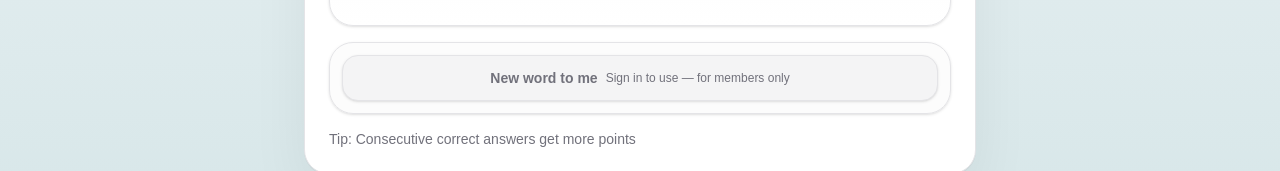
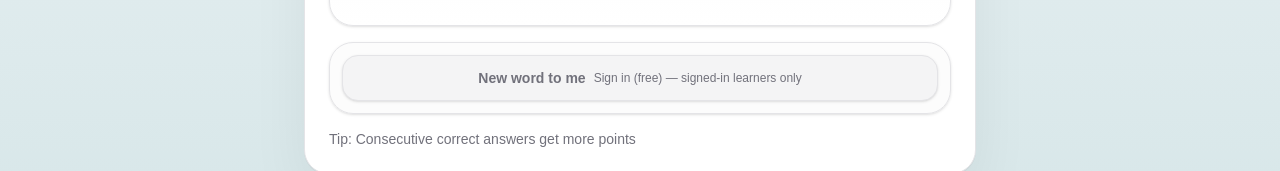
Before and after one commit to stefiokurniadi/laoshi-xu, a Next.js app: page / in a window 1280 px wide. Shown: the part 517-688 px from the top of the page. Built offline with nearby package versions, Linux system fonts and the light colour scheme; no server answers; the database is empty.

Commit message:
Fix Review List Issue

```diff
--- a/src/app/actions/review.ts
+++ b/src/app/actions/review.ts
@@ -29,6 +29,20 @@ export async function upsertFailedWord(wordId: number) {
     { onConflict: "user_id,word_id" },
   );
   if (upError) throw upError;
+}
+
+export async function removeFailedWord(wordId: number) {
+  await assertNotSuperadminPlay();
+  const supabase = await createSupabaseServerClient();
+  const {
+    data: { user },
+    error: userError,
+  } = await supabase.auth.getUser();
+  if (userError) throw userError;
+  if (!user) throw new Error("Not authenticated");
+
+  const { error } = await supabase.from("failed_words").delete().eq("user_id", user.id).eq("word_id", wordId);
+  if (error) throw error;
 }
 
 export async function getFailedWords() {
--- a/src/app/layout.tsx
+++ b/src/app/layout.tsx
@@ -58,11 +58,11 @@ export const metadata: Metadata = {
     googleBot: { index: true, follow: true },
   },
   alternates: { canonical: siteUrl },
-  // Favicons: use `app/icon.png` + `app/apple-icon.png` (Laoshi Xu logo) so the tab icon isn’t the Vercel default.
-  icons: {
-    icon: [{ url: "/laoshi-xu-logo.png", type: "image/png", sizes: "250x250" }],
-    apple: [{ url: "/laoshi-xu-logo.png", type: "image/png", sizes: "250x250" }],
-  },
+  /**
+   * Tab + Apple touch icons: use file convention (`src/app/icon.png`, `src/app/apple-icon.png`)
+   * so Next emits proper `<link rel="icon">` and `<link rel="apple-touch-icon">` tags.
+   * Safari (incl. iPad) often ignores generic metadata-only icons or caches old ones aggressively.
+   */
 };
 
 export const viewport: Viewport = {
--- a/src/components/FlashcardGame.tsx
+++ b/src/components/FlashcardGame.tsx
@@ -13,7 +13,7 @@ import {
 } from "@/lib/game";
 import { fetchIdkRemaining, consumeIdkQuota } from "@/app/actions/idkQuota";
 import { incrementPoints } from "@/app/actions/profile";
-import { upsertFailedWord } from "@/app/actions/review";
+import { removeFailedWord, upsertFailedWord } from "@/app/actions/review";
 import {
   consumeIdkIfAllowedLocal,
   getIdkRemainingLocal,
@@ -506,13 +506,15 @@ export function FlashcardGame({
         return;
       }
 
-      if (result !== "correct") {
-        try {
+      try {
+        if (result === "correct") {
+          await removeFailedWord(word.id);
+        } else {
           await upsertFailedWord(word.id);
-          onReviewChange?.();
-        } catch {
-          // Ignore review failures (e.g. auth issues) without blocking gameplay.
         }
+        onReviewChange?.();
+      } catch {
+        // Ignore review sync failures (e.g. auth issues) without blocking gameplay.
       }
 
       try {
@@ -543,6 +545,7 @@ export function FlashcardGame({
 
   const pickDontKnow = useCallback(async () => {
     if (demo) return;
+    if (source === "review") return;
     if (!word || !mode || busy || reveal) return;
     if (idkRemaining <= 0) return;
 
@@ -585,6 +588,7 @@ export function FlashcardGame({
     onScoreChange,
     pinyinAutoplayOn,
     reveal,
+    source,
     speakCorrectAnswerHanzi,
     speechOk,
     startPrefetchAndScheduleAdvance,
@@ -595,6 +599,8 @@ export function FlashcardGame({
   const correctAnswerText = useMemo(() => (word && mode ? getAnswerText(mode, word) : ""), [mode, word]);
 
   const idkExhausted = idkRemaining <= 0;
+  const idkGuestLocked = Boolean(demo);
+  const idkReviewLocked = !demo && source === "review";
 
   const wordOptionsShown = useMemo(
     () => options.filter((opt): opt is { kind: "word"; word: HskWord } => opt.kind === "word"),
@@ -761,18 +767,26 @@ export function FlashcardGame({
                 ease: [0.22, 1, 0.36, 1],
                 delay: wordOptionsShown.length * 0.03,
               }}
-              disabled={busy || Boolean(reveal) || (demo ? true : idkExhausted)}
+              disabled={
+                busy ||
+                Boolean(reveal) ||
+                idkGuestLocked ||
+                idkReviewLocked ||
+                (!demo && idkExhausted)
+              }
               title={
-                demo
-                  ? "Sign in (free) to use “New word to me” — this feature is for signed-in learners."
-                  : undefined
+                idkGuestLocked
+                  ? "Sign in (free) to use “New word to me” — for signed-in learners."
+                  : idkReviewLocked
+                    ? "Not available on Previous Mistake cards — choose an answer to continue."
+                    : undefined
               }
               onClick={() => {
-                if (demo) return;
+                if (idkGuestLocked || idkReviewLocked) return;
                 void pickDontKnow();
               }}
-              className={`w-full rounded-2xl border px-4 py-3 text-center text-sm font-semibold shadow-sm transition-colors sm:col-span-2 ${
-                demo
+              className={`col-span-full w-full rounded-2xl border px-4 py-3 text-center text-sm font-semibold shadow-sm transition-colors sm:col-span-2 ${
+                idkGuestLocked || idkReviewLocked
                   ? "cursor-not-allowed border-zinc-200 bg-zinc-100 text-zinc-500"
                   : reveal?.pickedKey === "dontKnow"
                     ? "z-[1] !bg-amber-200 !text-amber-950 disabled:cursor-default disabled:opacity-100"
@@ -781,12 +795,15 @@ export function FlashcardGame({
                       : "border-amber-300 bg-amber-50 text-amber-950 hover:bg-amber-100 disabled:cursor-not-allowed"
               }`}
             >
-              {demo ? (
+              {idkGuestLocked ? (
                 <span className="inline-flex flex-col items-center gap-1 sm:flex-row sm:flex-wrap sm:justify-center sm:gap-x-2">
                   <span>New word to me</span>
-                  <span className="text-xs font-normal text-zinc-500">
-                    Sign in to use — for members only
-                  </span>
+                  <span className="text-xs font-normal text-zinc-500">Sign in (free) — signed-in learners only</span>
+                </span>
+              ) : idkReviewLocked ? (
+                <span className="inline-flex flex-col items-center gap-1 sm:flex-row sm:flex-wrap sm:justify-center sm:gap-x-2">
+                  <span>New word to me</span>
+                  <span className="text-xs font-normal text-zinc-500">Not used for Previous Mistake</span>
                 </span>
               ) : idkExhausted ? (
                 "Wait until tomorrow"
--- a/src/components/FlashcardShellClient.tsx
+++ b/src/components/FlashcardShellClient.tsx
@@ -53,7 +53,8 @@ export function FlashcardShellClient({
           <div className="flex flex-wrap items-center justify-between gap-3">
             <div className="flex min-w-0 flex-1 items-center gap-2">
               <h2 className="min-w-0 text-lg font-semibold tracking-tight text-zinc-900 sm:text-xl">
-                MISSION: Gain more points & Level up
+                <span className="sm:inline">MISSION: Gain more points </span>
+                <span className="block sm:inline">&amp; Level up</span>
               </h2>
               <button
                 type="button"
--- a/src/components/Navbar.tsx
+++ b/src/components/Navbar.tsx
@@ -1,6 +1,6 @@
 "use client";
 
-import { ChevronDown, Home, KeyRound, LogIn, LogOut, UserRound, X } from "lucide-react";
+import { ChevronDown, KeyRound, LogIn, LogOut, UserRound, X } from "lucide-react";
 import { motion, AnimatePresence } from "framer-motion";
 import Link from "next/link";
 import { useCallback, useEffect, useMemo, useRef, useState } from "react";
@@ -162,30 +162,47 @@ export function Navbar({
 
   return (
     <div className="relative z-40 w-full bg-[#f0f6f7]/90 backdrop-blur-md">
-      <div className="mx-auto flex w-full max-w-6xl items-center justify-between px-5 py-4">
-        <Link
-          href="/"
-          aria-label="Home"
-          className="flex min-w-0 shrink items-center gap-2.5 rounded-md outline-none focus-visible:ring-2 focus-visible:ring-zinc-400 focus-visible:ring-offset-2"
-        >
-          <BrandLogo className="hidden h-10 w-10 shrink-0 rounded-full object-cover ring-1 ring-zinc-200/80 sm:block sm:h-11 sm:w-11" />
-          <Home className="h-7 w-7 shrink-0 text-zinc-800 sm:hidden" strokeWidth={2} aria-hidden />
-          <span className="hidden truncate text-[19px] font-bold tracking-[0.2em] text-zinc-900 sm:inline">
-            LAOSHI XU
-          </span>
-        </Link>
-
-        <div className="flex min-w-0 flex-1 items-center justify-end gap-2 sm:gap-3">
+      <div className="mx-auto flex w-full max-w-6xl items-center justify-between gap-2 px-5 py-4 sm:gap-3">
+        <div className="flex min-w-0 shrink items-center gap-2.5">
           {email ? (
-            <div className="flex min-w-0 shrink flex-col items-end text-right">
+            <div className="flex min-w-0 flex-col items-start text-left sm:hidden">
               <span
-                className="block max-w-[min(42vw,9rem)] truncate text-[10px] font-semibold uppercase tracking-wide text-zinc-500 sm:max-w-[min(46vw,12rem)]"
+                className="block max-w-[min(52vw,11rem)] truncate text-[10px] font-semibold uppercase tracking-wide text-zinc-500"
                 title="User Rating"
               >
                 User Rating:
               </span>
               <span
-                className="mt-0.5 block max-w-[min(42vw,9rem)] truncate text-[12px] font-semibold text-zinc-800 sm:max-w-[min(46vw,12rem)]"
+                className="mt-0.5 block max-w-[min(52vw,11rem)] truncate text-[12px] font-semibold text-zinc-800"
+                title={ratingShort}
+              >
+                {ratingShort}
+              </span>
+            </div>
+          ) : null}
+          <Link
+            href="/"
+            aria-label="Home"
+            className="hidden min-w-0 shrink items-center gap-2.5 rounded-md outline-none focus-visible:ring-2 focus-visible:ring-zinc-400 focus-visible:ring-offset-2 sm:flex"
+          >
+            <BrandLogo className="h-10 w-10 shrink-0 rounded-full object-cover ring-1 ring-zinc-200/80 sm:h-11 sm:w-11" />
+            <span className="truncate text-[19px] font-bold tracking-[0.2em] text-zinc-900">
+              LAOSHI XU
+            </span>
+          </Link>
+        </div>
+
+        <div className="flex min-w-0 flex-1 items-center justify-end gap-2 sm:gap-3">
+          {email ? (
+            <div className="hidden min-w-0 shrink flex-col items-end text-right sm:flex">
+              <span
+                className="block max-w-[min(46vw,12rem)] truncate text-[10px] font-semibold uppercase tracking-wide text-zinc-500"
+                title="User Rating"
+              >
+                User Rating:
+              </span>
+              <span
+                className="mt-0.5 block max-w-[min(46vw,12rem)] truncate text-[12px] font-semibold text-zinc-800"
                 title={ratingShort}
               >
                 {ratingShort}
```
Also changed, not shown: src/app/apple-icon.png (added), src/app/icon.png (added).
